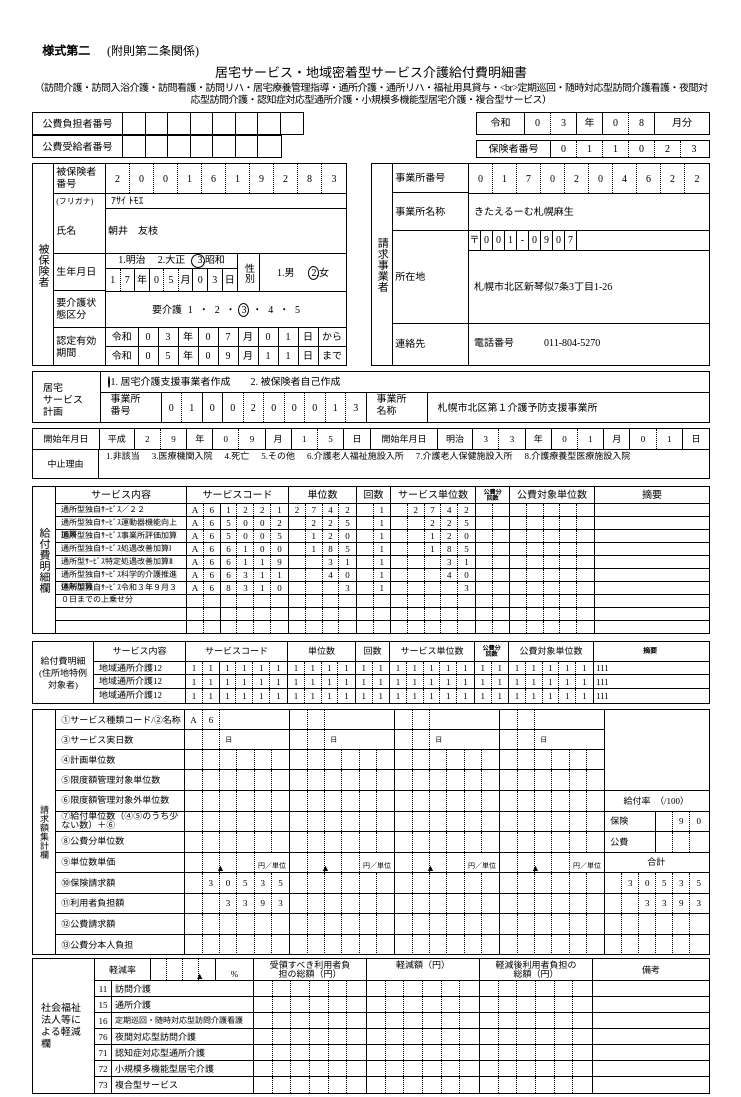
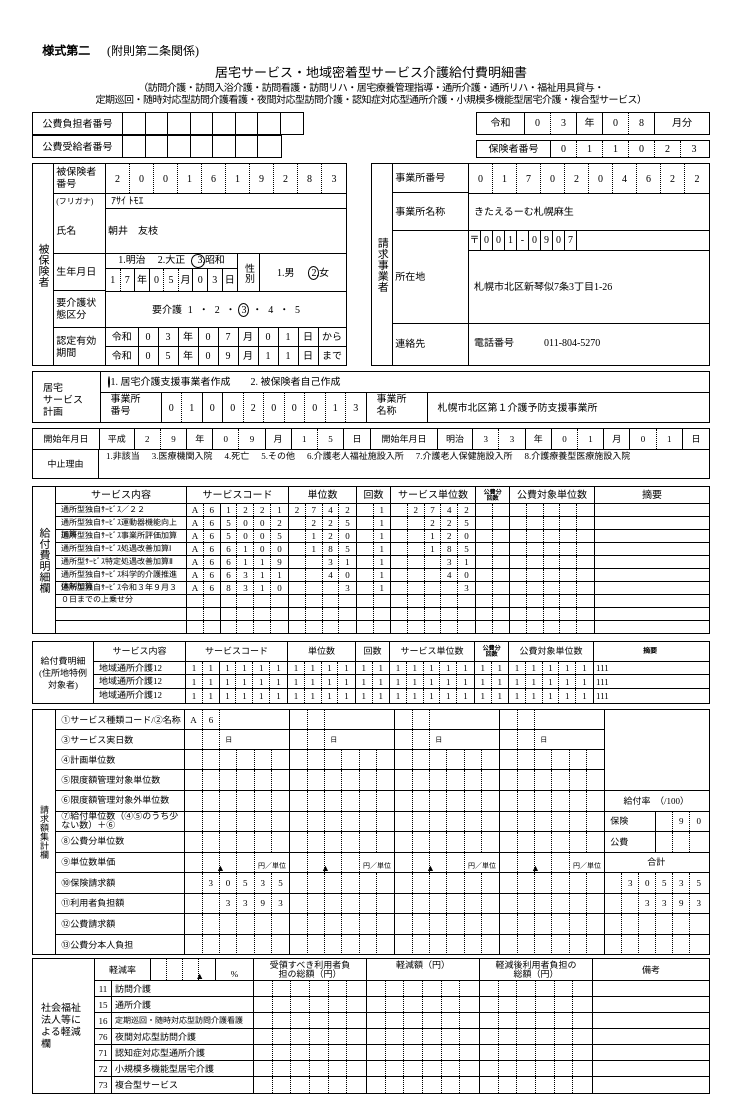
Before and after one commit to Skyfury2651/demo-pug, a plain HTML site: page index.pug in a window 1280 px wide. Shown: the top 1097 px of the page, without its empty margins (23-764 px from the left). Drawn offline with nearby package versions, Linux system fonts and the light colour scheme; files that its build step writes are made by us from their sources.

Commit message:
subtitle

```diff
--- a/index.pug
+++ b/index.pug
@@ -10,7 +10,7 @@ link(rel='stylesheet', type='text/css', href='../style.css')
 .page-title
   span() #{staticFields.title}
 
-.page-sub-title #{staticFields.subTitle}
+.page-sub-title !{staticFields.subTitle}
 
 div(style="display: flex; justify-content: space-between")
   .public-expense
```
Also changed, not shown: html/index.html.
